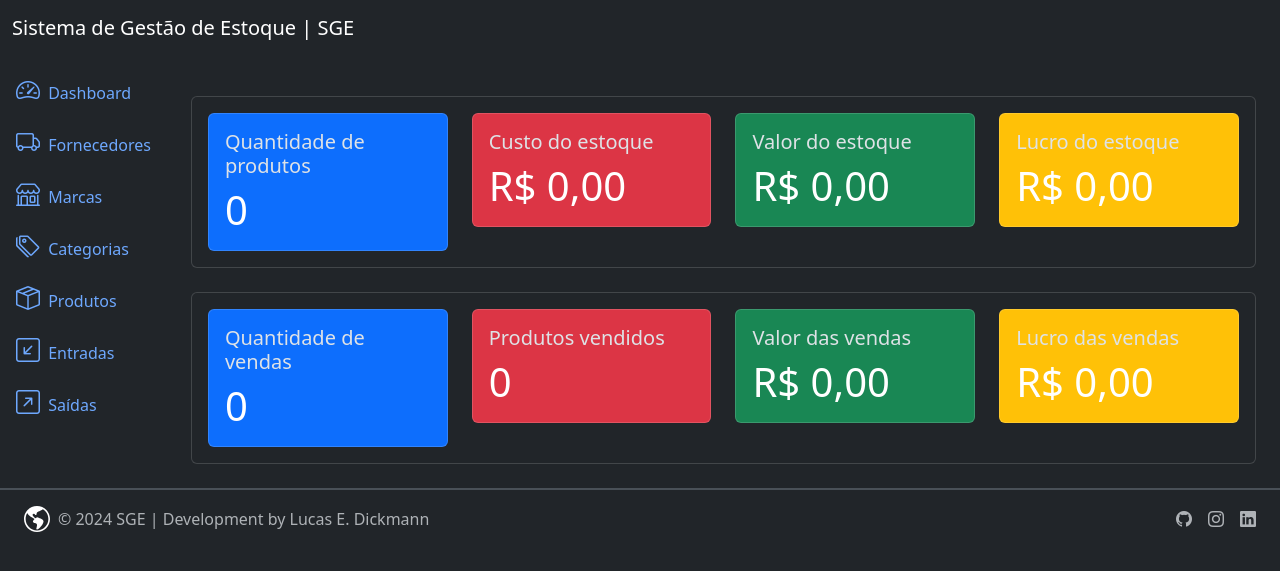
After one commit to ldickmann/djangoSGE, a Django app: page / in a window 1280 px wide. The commit adds this page. Shown: the top 571 px of the page. Run offline with Django 5.2, Linux system fonts and the light colour scheme; data that the repository does not hold is empty; some libraries are stand-ins or nearby versions.

Commit message:
atualização e criação de arquivos em geral

```diff
--- /dev/null
+++ b/app/metrics.py
@@ -0,0 +1,36 @@
+from django.db.models import Sum
+from django.utils.formats import number_format
+from products.models import Product
+from outflows.models import Outflow
+
+
+def get_product_metrics():
+    products = Product.objects.all()
+    total_cost_price = sum(product.cost_price * product.quantity for product in products)
+    total_selling_price = sum(product.selling_price * product.quantity for product in products)
+    total_quantity = sum(product.quantity for product in products)
+    total_profit = total_selling_price - total_cost_price
+
+    return dict(
+        total_cost_price=number_format(total_cost_price, decimal_pos=2, force_grouping=True),
+        total_selling_price=number_format(total_selling_price, decimal_pos=2, force_grouping=True),
+        total_quantity=total_quantity,
+        total_profit=number_format(total_profit, decimal_pos=2, force_grouping=True),
+    )
+
+
+def get_sales_metrics():
+    total_sales = Outflow.objects.count()
+    total_products_sold = Outflow.objects.aggregate(
+        total_products_sold=Sum('quantity')
+    )['total_products_sold'] or 0
+    total_sales_value = sum(outflow.quantity * outflow.product.selling_price for outflow in Outflow.objects.all())
+    total_sales_cost = sum(outflow.quantity * outflow.product.cost_price for outflow in Outflow.objects.all())
+    total_sales_profit = total_sales_value - total_sales_cost
+
+    return dict(
+        total_sales=total_sales,
+        total_products_sold=total_products_sold,
+        total_sales_value=number_format(total_sales_value, decimal_pos=2, force_grouping=True),
+        total_sales_profit=number_format(total_sales_profit, decimal_pos=2, force_grouping=True),
+    )
--- a/app/templates/components/_footer.html
+++ b/app/templates/components/_footer.html
@@ -1,4 +1,4 @@
-<footer class="d-flex flex-wrap justify-content-between align-items-center py-3 my-2 p-4 border-top border-2 fixed-bottom">
+<footer class="d-flex flex-wrap justify-content-between align-items-center py-3 my-2 p-4 border-top border-2">
     <div class="col-md-4 d-flex align-items-center">
         <a href="#" class="mb-3 me-2 mb-md-0 text-body-secondary text-decoration-none lh-1">
             <svg xmlns="http://www.w3.org/2000/svg" width="26" height="26" viewBox="0 0 16 16" fill="none">
--- /dev/null
+++ b/app/templates/components/_product_metrics.html
@@ -0,0 +1,38 @@
+<div class="card mt-4">
+    <div class="card-body">
+        <div class="row">
+            <div class="col-md-3">
+                <div class="card bg-primary">
+                    <div class="card-body">
+                        <h5 class="card-title">Quantidade de produtos</h5>
+                        <p class="card-text text-white font-weight-bold display-6">{{ product_metrics.total_quantity }}</p>
+                    </div>
+                </div>
+            </div>
+            <div class="col-md-3">
+                <div class="card bg-danger">
+                    <div class="card-body">
+                        <h5 class="card-title">Custo do estoque</h5>
+                        <p class="card-text text-white font-weight-bold display-6">R$ {{ product_metrics.total_cost_price }}</p>
+                    </div>
+                </div>
+            </div>
+            <div class="col-md-3">
+                <div class="card bg-success">
+                    <div class="card-body">
+                        <h5 class="card-title">Valor do estoque</h5>
+                        <p class="card-text text-white font-weight-bold display-6">R$ {{ product_metrics.total_selling_price }}</p>
+                    </div>
+                </div>
+            </div>
+            <div class="col-md-3">
+                <div class="card bg-warning">
+                    <div class="card-body">
+                        <h5 class="card-title">Lucro do estoque</h5>
+                        <p class="card-text text-white font-weight-bold display-6">R$ {{ product_metrics.total_profit }}</p>
+                    </div>
+                </div>
+            </div>
+        </div>
+    </div>
+</div>
--- /dev/null
+++ b/app/templates/components/_sales_metrics.html
@@ -0,0 +1,38 @@
+<div class="card mt-4">
+    <div class="card-body">
+        <div class="row">
+            <div class="col-md-3">
+                <div class="card bg-primary">
+                    <div class="card-body">
+                        <h5 class="card-title">Quantidade de vendas</h5>
+                        <p class="card-text text-white font-weight-bold display-6">{{ sales_metrics.total_sales }}</p>
+                    </div>
+                </div>
+            </div>
+            <div class="col-md-3">
+                <div class="card bg-danger">
+                    <div class="card-body">
+                        <h5 class="card-title">Produtos vendidos</h5>
+                        <p class="card-text text-white font-weight-bold display-6">{{ sales_metrics.total_products_sold }}</p>
+                    </div>
+                </div>
+            </div>
+            <div class="col-md-3">
+                <div class="card bg-success">
+                    <div class="card-body">
+                        <h5 class="card-title">Valor das vendas</h5>
+                        <p class="card-text text-white font-weight-bold display-6">R$ {{ sales_metrics.total_sales_value }}</p>
+                    </div>
+                </div>
+            </div>
+            <div class="col-md-3">
+                <div class="card bg-warning">
+                    <div class="card-body">
+                        <h5 class="card-title">Lucro das vendas</h5>
+                        <p class="card-text text-white font-weight-bold display-6">R$ {{ sales_metrics.total_sales_profit }}</p>
+                    </div>
+                </div>
+            </div>
+        </div>
+    </div>
+</div>
--- a/app/templates/components/_sidebar.html
+++ b/app/templates/components/_sidebar.html
@@ -8,7 +8,7 @@
       <div class="collapse d-sm-block" id="menuCollapse">
         <ul class="nav flex-column align-items-start" id="menu">
           <li>
-            <a href="#" class="nav-link px-0 align-middle">
+            <a href="{% url 'home' %}" class="nav-link px-0 align-middle">
               <i class="bi bi-speedometer2 fs-4"></i>
               <span class="ms-1">Dashboard</span>
             </a>
--- /dev/null
+++ b/app/templates/home.html
@@ -0,0 +1,12 @@
+{% extends 'base.html' %}
+
+{% block title %}
+    SGE | Home
+{% endblock %}
+
+{% block content %}
+
+    {% include 'components/_product_metrics.html' %}
+    {% include 'components/_sales_metrics.html' %}
+
+{% endblock %}
--- a/app/urls.py
+++ b/app/urls.py
@@ -1,9 +1,12 @@
 from django.contrib import admin
 from django.urls import path, include
+from . import views
 
 
 urlpatterns = [
     path('admin/', admin.site.urls),
+
+    path('', views.home, name='home'),
 
     path('', include('brands.urls')),
     path('', include('categories.urls')),
--- /dev/null
+++ b/app/views.py
@@ -0,0 +1,13 @@
+from django.shortcuts import render
+from . import metrics
+
+
+def home(request):
+    product_metrics = metrics.get_product_metrics()
+    sales_metrics = metrics.get_sales_metrics()
+
+    context = {
+        'product_metrics': product_metrics,
+        'sales_metrics': sales_metrics
+    }
+    return render(request, 'home.html', context)
--- a/inflows/apps.py
+++ b/inflows/apps.py
@@ -4,3 +4,6 @@ from django.apps import AppConfig
 class InflowsConfig(AppConfig):
     default_auto_field = 'django.db.models.BigAutoField'
     name = 'inflows'
+
+    def ready(self):
+        import inflows.signals
--- a/outflows/apps.py
+++ b/outflows/apps.py
@@ -4,3 +4,6 @@ from django.apps import AppConfig
 class OutflowsConfig(AppConfig):
     default_auto_field = 'django.db.models.BigAutoField'
     name = 'outflows'
+
+    def ready(self):
+        import outflows.signals
--- a/outflows/models.py
+++ b/outflows/models.py
@@ -9,5 +9,8 @@ class Outflow(models.Model):
     created_at = models.DateTimeField(auto_now_add=True)
     updated_at = models.DateTimeField(auto_now=True)
 
+    class Meta:
+        ordering = ('created_at',)
+
     def __str__(self):
         return str(self.product)
--- a/outflows/views.py
+++ b/outflows/views.py
@@ -1,5 +1,6 @@
 from django.urls import reverse_lazy
 from django.views.generic import ListView, CreateView, DetailView
+from app import metrics
 from . import models, forms
 
 
@@ -18,6 +19,10 @@ class OutflowListView(ListView):
 
         return queryset
 
+    def get_context_data(self, **kwargs):
+        context = super().get_context_data(**kwargs)
+        context['sales_metrics'] = metrics.get_sales_metrics()
+        return context
 
 class OutflowCreateView(CreateView):
     model = models.Outflow
```
Also changed, not shown: inflows/signals.py (added, +12 -0 lines), outflows/signals.py (added, +12 -0 lines), outflows/templates/outflow_list.html (+5 -3 lines), products/templates/product_list.html (+35 -10 lines), products/views.py (+22 -0 lines).
